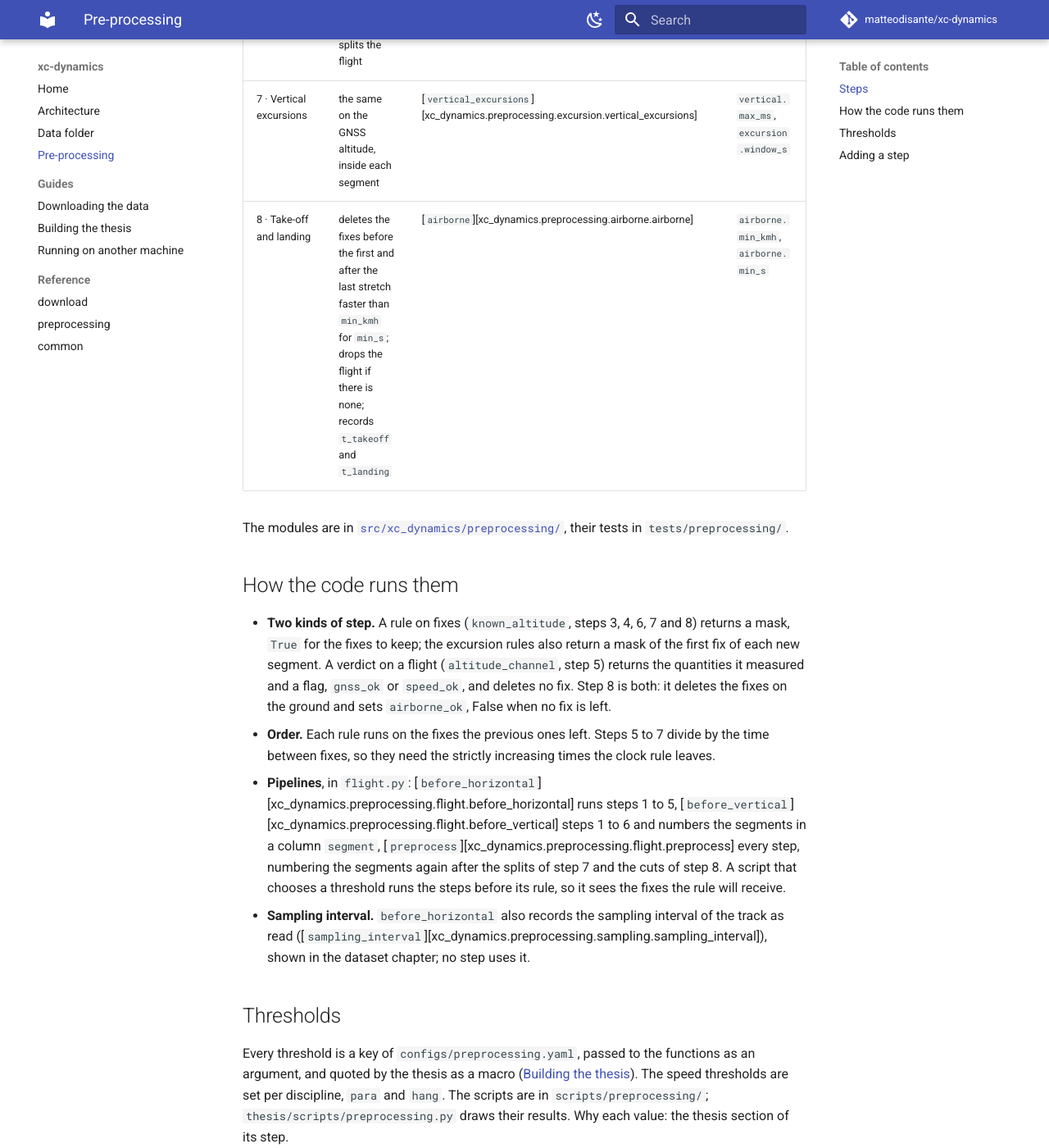
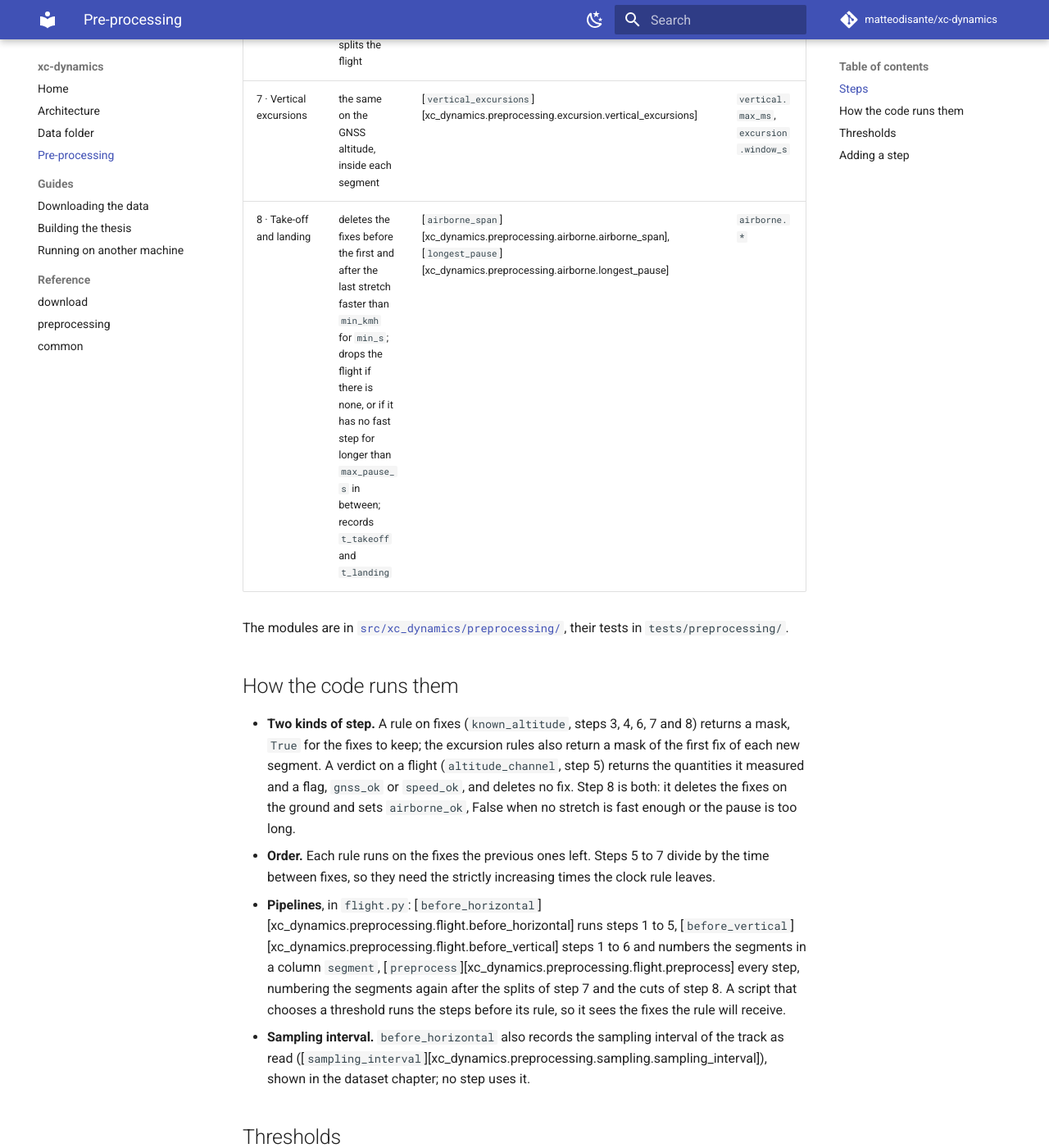
Before and after one commit to matteodisante/xc-dynamics, an MkDocs documentation site: the page built from docs/preprocessing.md, in a window 1280 px wide and 1400 px high, scrolled down 2878 px. Shown: the whole window at 82% size. Built offline with MkDocs 1.6.1 and Material for MkDocs 9.7.7, drawn with Linux system fonts in a browser that asks for light colours; comment, search, counter and statistics services are not loaded; some of the changed text lies outside the part shown.

Commit message:
Document the pause of the take-off and landing rule
Step 8 now also drops a flight whose longest pause exceeds airborne.max_pause_s;
the steps table, the thresholds table and the data page say so, and
longest_pause_s replaces longest_slow_s among the columns.

Co-Authored-By: Claude Opus 5.5 <noreply@anthropic.com>

```diff
--- a/docs/preprocessing.md
+++ b/docs/preprocessing.md
@@ -40,7 +40,7 @@ flowchart TD
 | 5 · Fast tracks | drops the flight if its median step speed is too high | [`track_speed`][xc_dynamics.preprocessing.speed.track_speed], on [`step_speed`][xc_dynamics.preprocessing.speed.step_speed] | `speed.median_max_kmh` |
 | 6 · Horizontal excursions | deletes the fixes the glider could not reach, when the track comes back within W; otherwise splits the flight | [`horizontal_excursions`][xc_dynamics.preprocessing.excursion.horizontal_excursions] | `speed.max_kmh`, `excursion.window_s` |
 | 7 · Vertical excursions | the same on the GNSS altitude, inside each segment | [`vertical_excursions`][xc_dynamics.preprocessing.excursion.vertical_excursions] | `vertical.max_ms`, `excursion.window_s` |
-| 8 · Take-off and landing | deletes the fixes before the first and after the last stretch faster than `min_kmh` for `min_s`; drops the flight if there is none; records `t_takeoff` and `t_landing` | [`airborne`][xc_dynamics.preprocessing.airborne.airborne] | `airborne.min_kmh`, `airborne.min_s` |
+| 8 · Take-off and landing | deletes the fixes before the first and after the last stretch faster than `min_kmh` for `min_s`; drops the flight if there is none, or if it has no fast step for longer than `max_pause_s` in between; records `t_takeoff` and `t_landing` | [`airborne_span`][xc_dynamics.preprocessing.airborne.airborne_span], [`longest_pause`][xc_dynamics.preprocessing.airborne.longest_pause] | `airborne.*` |
 
 The modules are in
 [`src/xc_dynamics/preprocessing/`](https://github.com/matteodisante/xc-dynamics/tree/main/src/xc_dynamics/preprocessing),
@@ -53,7 +53,7 @@ their tests in `tests/preprocessing/`.
   first fix of each new segment. A verdict on a flight (`altitude_channel`, step 5)
   returns the quantities it measured and a flag, `gnss_ok` or `speed_ok`, and deletes no
   fix. Step 8 is both: it deletes the fixes on the ground and sets `airborne_ok`, False
-  when no fix is left.
+  when no stretch is fast enough or the pause is too long.
 - **Order.** Each rule runs on the fixes the previous ones left. Steps 5 to 7 divide by
   the time between fixes, so they need the strictly increasing times the clock rule
   leaves.
@@ -84,7 +84,7 @@ value: the thesis section of its step.
 | `speed.max_kmh` | 6 | the ground speed over windows of W ([`window_speed`][xc_dynamics.preprocessing.speed.window_speed]), by wing class | `speed_histograms.py` → figure top-speed |
 | `excursion.window_s`, W | 6, 7 | set by hand, checked with half and twice W (`window_short_s`, `window_long_s`, used by no step) | `excursion_counts.py` → excursion table |
 | `vertical.max_ms` | 7 | the vertical speed of the barometer over windows of W, in the flights whose barometer is a witness ([`vertical_speeds`][xc_dynamics.preprocessing.altitude.vertical_speeds], [`vertical_window_speeds`][xc_dynamics.preprocessing.altitude.vertical_window_speeds]) | `vertical_histograms.py` → figure vertical-speed; checked by `vertical_counts.py` → vertical table |
-| `airborne.min_kmh`, `airborne.min_s` | 8 | set by hand: above a walking pace, below any flight | `airborne_counts.py` |
+| `airborne.min_kmh`, `airborne.min_s`, `airborne.max_pause_s` | 8 | set by hand | `airborne_counts.py` |
 
 ## Adding a step
 
```
Also changed, not shown: docs/data.md (+2 -2 lines).
